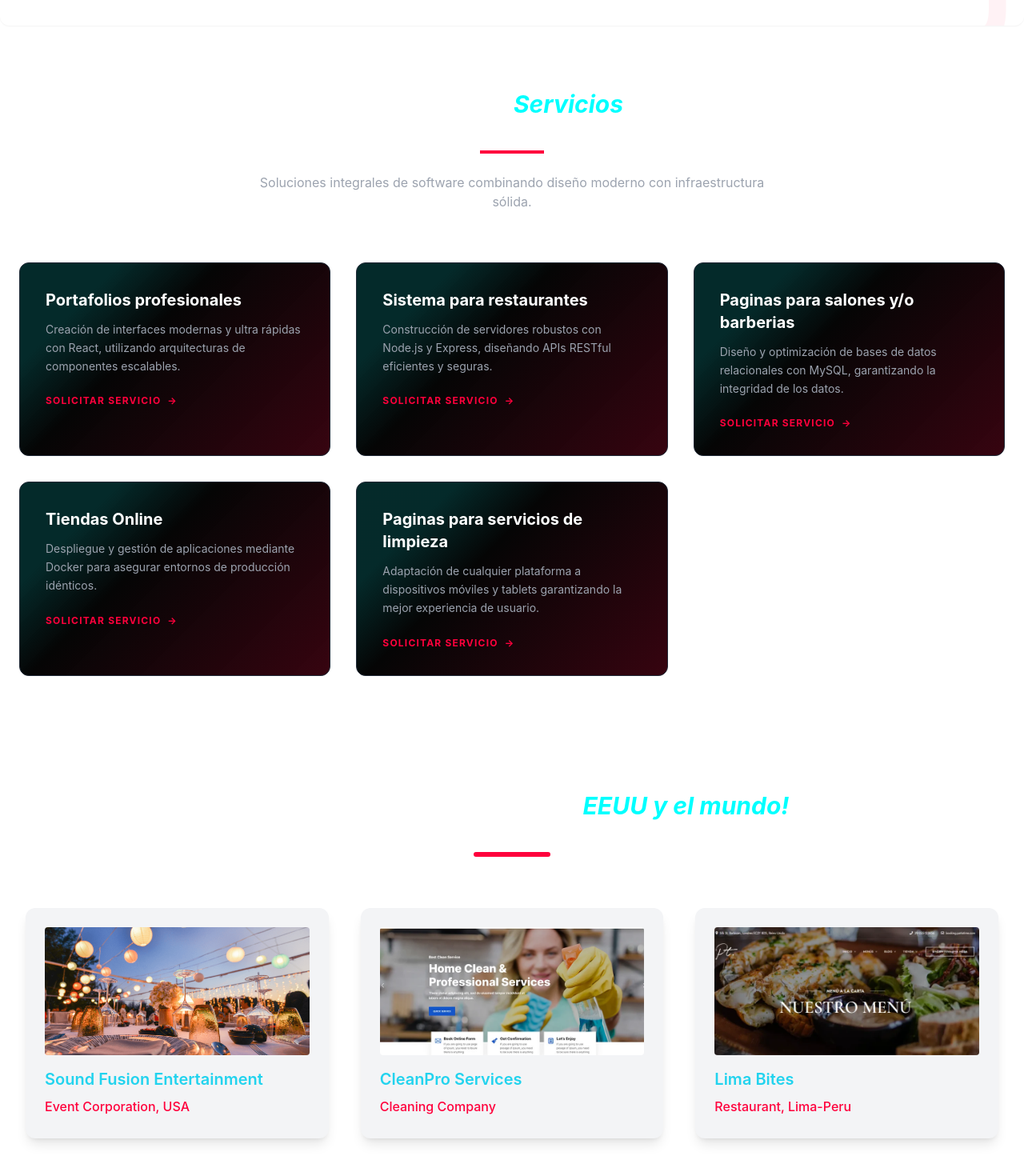
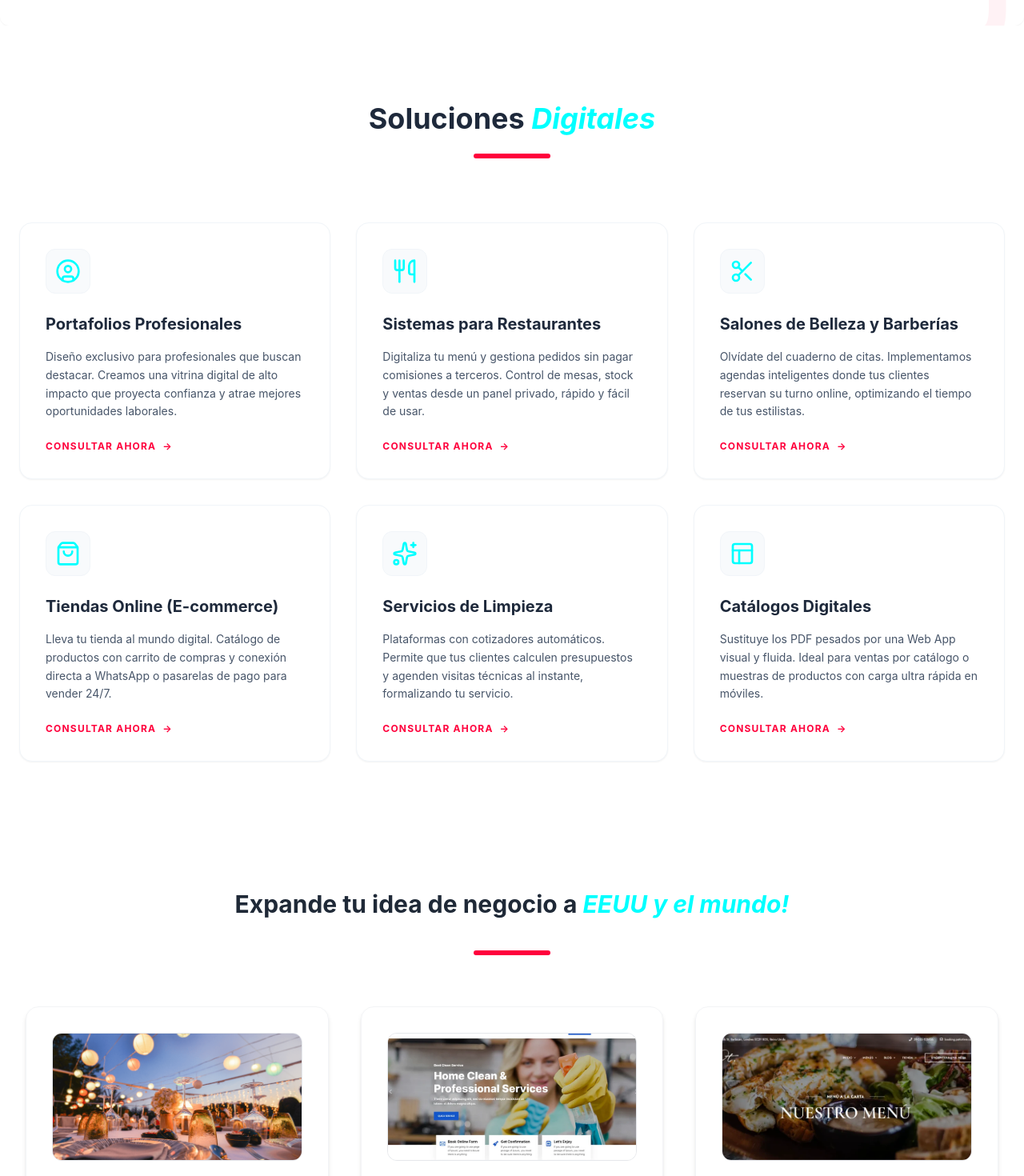
Before and after one commit to johanatoledo/MiPortafolio, a React (Vite) app: page /Services in a window 1280 px wide. Shown: the part 1280-2750 px from the top of the page at 80% size. Built offline with nearby package versions, Linux system fonts and the light colour scheme; the HTML template or start-up script is replaced by a standard one.

Commit message:
Refactor:Modificacion de estilos modo claro

```diff
--- a/src/components/Navbar.jsx
+++ b/src/components/Navbar.jsx
@@ -5,41 +5,44 @@ import { useSmoothScroll } from '../hooks/useSmoothScroll';
 export default function Navbar() {
   const { darkMode, setDarkMode } = useDarkMode();
   useSmoothScroll();
-
-  const navLinks = [
+const navLinks = [
     { name: 'Inicio', href: '#home' },
-    { name: 'Servicios', href: '/services' },
-    { name: 'Contacto', href: '/contact' },
+    { name: 'Servicios', href: '#services' },
+    { name: 'Contacto', href: '#contact' },
   ];
 
+  const handleNavClick = (e, href) => {
+    if (href.startsWith('#')) {
+      e.preventDefault();
+      const section = document.querySelector(href);
+      if (section) {
+        section.scrollIntoView({ behavior: 'smooth' });
+      }
+    }
+  };
+
   return (
-
-    <nav className="fixed top-0 w-full z-50 flex items-center px-6 py-4 bg-white dark:bg-background/90 text-primary dark:text-primary transition-colors duration-300 backdrop-blur-sm">
-
+    <nav className="fixed top-0 w-full z-50 flex items-center px-6 py-4 bg-white/95 dark:bg-background/90 text-primary dark:text-primary transition-colors duration-300 backdrop-blur-sm border-b border-gray-100 dark:border-gray-800 shadow-sm">
       <div className="font-bold text-2xl font-mono select-none" style={{ fontFamily: 'JetBrains Mono, Fira Code, Space Mono, monospace' }}>
         <span className="text-accent">&#60;</span>
         <span className="text-primary">Toledana</span>
         <span className="text-primary">Dev</span>
         <span className="text-accent">&#47;&#62;</span>
       </div>
-
       <div className="flex-1"></div>
-
-
       <ul className="flex gap-6 text-lg items-center">
         {navLinks.map((link) => (
           <li key={link.name}>
             <a
               href={link.href}
-              className="hover:text-accent transition-colors duration-200"
+              className="hover:text-accent transition-colors duration-200 text-gray-700 dark:text-primary"
+              onClick={e => handleNavClick(e, link.href)}
             >
               {link.name}
             </a>
           </li>
         ))}
       </ul>
-
-
       <button
         aria-label="Toggle dark mode"
         className="ml-4 p-2 rounded-full bg-transparent text-accent dark:text-primary border-2 border-accent dark:border-primary hover:bg-accent/10 dark:hover:bg-primary/10 transition"
--- a/src/components/Projects.jsx
+++ b/src/components/Projects.jsx
@@ -30,29 +30,29 @@ function ProjectCard({ proj }) {
   const imgRef = useRef(null);
   useLazyLoad(imgRef);
   return (
-    <div className="bg-gray-100 dark:bg-[#111] rounded-xl shadow-lg p-6 flex flex-col transition-colors duration-300">
+    <div className="bg-white/90 dark:bg-[#111] rounded-2xl shadow-md hover:shadow-xl p-8 flex flex-col transition-all duration-300 border border-gray-100 dark:border-gray-800">
       <img
         ref={imgRef}
         src={proj.image}
         alt={proj.title}
-        className="w-full h-40 object-cover rounded mb-4"
+        className="w-full h-40 object-cover rounded-xl mb-4 border border-gray-200 dark:border-gray-800"
         loading="lazy"
       />
-      <h3 className="text-xl font-semibold text-cyan-400 mb-2">{proj.title}</h3>
-      <p className="text-accent font-medium mb-1">{proj.client}</p>
-
+      <h3 className="text-xl font-semibold text-gray-800 dark:text-cyan-400 mb-2">{proj.title}</h3>
+      <p className="text-gray-500 dark:text-accent font-medium mb-1">{proj.client}</p>
     </div>
   );
 }
 
 export default function Projects() {
   return (
-    <section id="projects" className="py-16 px-8 bg-white dark:bg-background text-black dark:text-white transition-colors duration-300">
-     <div className="text-center mb-16">
-         <h2 className="text-3xl font-bold text-secundary mb-10"> Expande tu idea de negocio a <span className="text-primary italic"> EEUU y el mundo!</span></h2>
-
-          <div className="h-1.5 w-24 bg-accent mx-auto rounded-full"></div>
-        </div>
+    <section id="projects" className="py-16 px-4 md:px-8 bg-white/95 dark:bg-background transition-colors duration-300">
+      <div className="text-center mb-16">
+        <h2 className="text-3xl font-bold text-gray-800 dark:text-secundary mb-10">
+          Expande tu idea de negocio a <span className="text-primary italic">EEUU y el mundo!</span>
+        </h2>
+        <div className="h-1.5 w-24 bg-accent mx-auto rounded-full"></div>
+      </div>
       <div className="grid md:grid-cols-3 gap-10">
         {projects.map((proj, idx) => (
           <ProjectCard key={idx} proj={proj} />
--- a/src/components/Services.jsx
+++ b/src/components/Services.jsx
@@ -1,37 +1,48 @@
 import React from 'react';
-
-
+// Importamos los iconos necesarios de Lucide
+import {
+  UserCircle,
+  Utensils,
+  Scissors,
+  ShoppingBag,
+  Sparkles,
+  Layout
+} from 'lucide-react';
 
 const Services = () => {
 
   const servicesList = [
     {
-      title: "Portafolios profesionales",
-      description: "Creación de interfaces modernas y ultra rápidas con React, utilizando arquitecturas de componentes escalables.",
+      title: "Portafolios Profesionales",
+      description: "Diseño exclusivo para profesionales que buscan destacar. Creamos una vitrina digital de alto impacto que proyecta confianza y atrae mejores oportunidades laborales.",
+      icon: <UserCircle className="w-8 h-8" />
     },
     {
-      title: "Sistema para restaurantes",
-      description: "Construcción de servidores robustos con Node.js y Express, diseñando APIs RESTful eficientes y seguras.",
-
+      title: "Sistemas para Restaurantes",
+      description: "Digitaliza tu menú y gestiona pedidos sin pagar comisiones a terceros. Control de mesas, stock y ventas desde un panel privado, rápido y fácil de usar.",
+      icon: <Utensils className="w-8 h-8" />
     },
     {
-      title: "Paginas para salones y/o barberias",
-      description: "Diseño y optimización de bases de datos relacionales con MySQL, garantizando la integridad de los datos.",
-
+      title: "Salones de Belleza y Barberías",
+      description: "Olvídate del cuaderno de citas. Implementamos agendas inteligentes donde tus clientes reservan su turno online, optimizando el tiempo de tus estilistas.",
+      icon: <Scissors className="w-8 h-8" />
     },
     {
-      title: "Tiendas Online",
-      description: "Despliegue y gestión de aplicaciones mediante Docker para asegurar entornos de producción idénticos.",
-
+      title: "Tiendas Online (E-commerce)",
+      description: "Lleva tu tienda al mundo digital. Catálogo de productos con carrito de compras y conexión directa a WhatsApp o pasarelas de pago para vender 24/7.",
+      icon: <ShoppingBag className="w-8 h-8" />
     },
     {
-      title: "Paginas para servicios de limpieza",
-      description: "Adaptación de cualquier plataforma a dispositivos móviles y tablets garantizando la mejor experiencia de usuario.",
-
+      title: "Servicios de Limpieza",
+      description: "Plataformas con cotizadores automáticos. Permite que tus clientes calculen presupuestos y agenden visitas técnicas al instante, formalizando tu servicio.",
+      icon: <Sparkles className="w-8 h-8" />
     },
-
+    {
+      title: "Catálogos Digitales",
+      description: "Sustituye los PDF pesados por una Web App visual y fluida. Ideal para ventas por catálogo o muestras de productos con carga ultra rápida en móviles.",
+      icon: <Layout className="w-8 h-8" />
+    }
   ];
-
 
   const scrollToContact = () => {
     const contactSection = document.getElementById('contact');
@@ -41,13 +52,15 @@ const Services = () => {
   };
 
   return (
-    <section id="services" className="py-20 px-6 max-w-7xl mx-auto">
-      <div className="text-center mb-16">
-        <h2 className="text-3xl font-bold text-secundary mb-10">Nuestros  <span className="text-primary italic">Servicios</span></h2>
-        <div className="h-1 w-20 bg-accent mx-auto mb-6"></div>
-        <p className="text-gray-400 max-w-2xl mx-auto">
-          Soluciones integrales de software combinando diseño moderno con infraestructura sólida.
-        </p>
+    <section id="services" className="w-full py-24 px-4 md:px-6 bg-white dark:bg-background transition-colors duration-300 relative">
+
+      <div className="max-w-7xl mx-auto">
+
+        <div className="text-center mb-20">
+          <h2 className="text-3xl md:text-4xl font-bold text-slate-800 dark:text-secundary mb-6">
+            Soluciones <span className="text-primary italic">Digitales</span>
+          </h2>
+          <div className="h-1.5 w-24 bg-accent mx-auto rounded-full"></div>
         </div>
 
         <div className="grid grid-cols-1 md:grid-cols-2 lg:grid-cols-3 gap-8">
@@ -55,25 +68,42 @@ const Services = () => {
             <div
               key={index}
               onClick={scrollToContact}
-            className="diagonal-gradient-pro group cursor-pointer p-8 rounded-xl border border-gray-800 hover:border-primary transition-all duration-500 transform hover:-translate-y-2 relative overflow-hidden"
+              className={`
+                group cursor-pointer p-8 rounded-2xl transition-all duration-500 transform hover:-translate-y-2 relative overflow-hidden shadow-sm hover:shadow-xl
+                bg-white border border-slate-100
+                dark:diagonal-gradient-pro dark:border-gray-800 dark:hover:border-primary
+              `}
             >
-
+              {/* Overlay sutil al hacer hover */}
               <div className="absolute inset-0 bg-primary opacity-0 group-hover:opacity-5 transition-opacity duration-500"></div>
 
-            <h3 className="text-xl font-bold mb-3 text-white group-hover:text-primary transition-colors duration-300">
+              {/* CONTENEDOR DEL ICONO */}
+              <div className="mb-6 inline-flex items-center justify-center w-14 h-14 rounded-xl
+                bg-slate-50 dark:bg-slate-900/50
+                text-primary border border-slate-100 dark:border-slate-800
+                group-hover:scale-110 group-hover:bg-primary group-hover:text-background
+                transition-all duration-500 relative z-10">
+                {service.icon}
+              </div>
+
+              {/* Título */}
+              <h3 className="text-xl font-bold mb-4 text-slate-800 dark:text-white group-hover:text-primary transition-colors duration-300 relative z-10">
                 {service.title}
               </h3>
 
-            <p className="text-gray-400 text-sm leading-relaxed mb-6">
+              {/* Descripción */}
+              <p className="text-slate-600 dark:text-gray-400 text-sm leading-relaxed mb-6 relative z-10">
                 {service.description}
               </p>
 
-            <div className="flex items-center text-xs font-bold text-accent uppercase tracking-widest">
-              Solicitar servicio
+              {/* Enlace CTA */}
+              <div className="flex items-center text-xs font-bold text-accent uppercase tracking-widest relative z-10">
+                Consultar ahora
                 <span className="ml-2 group-hover:translate-x-2 transition-transform duration-300">→</span>
               </div>
             </div>
           ))}
+        </div>
       </div>
     </section>
   );
--- a/src/components/Skills.jsx
+++ b/src/components/Skills.jsx
@@ -25,12 +25,12 @@ const stacks = [
 
 export default function Skills() {
   return (
-    <section className="py-16 px-8 bg-white dark:bg-background text-black dark:text-white transition-colors duration-300" id="skills">
+    <section className="py-12 px-4 md:px-8 bg-white/95 dark:bg-background text-gray-800 dark:text-white transition-colors duration-300 rounded-xl shadow-sm" id="skills">
       <div className="flex flex-col md:flex-row justify-center items-stretch md:space-x-20 space-y-10 md:space-y-0">
-            <div className="flex gap-4 items-center text-3xl">
-              {stacks[0].items}
-            </div>
-          </div>
+        <div className="flex gap-4 items-center text-3xl">
+          {stacks[0].items}
+        </div>
+      </div>
     </section>
   );
 }
```
Also changed, not shown: src/components/FaQ.jsx (+20 -11 lines), src/components/Footer.jsx (+3 -9 lines), src/components/ProfileImage.jsx (+2 -8 lines). Lines whose indentation alone changed are shown as unchanged.
